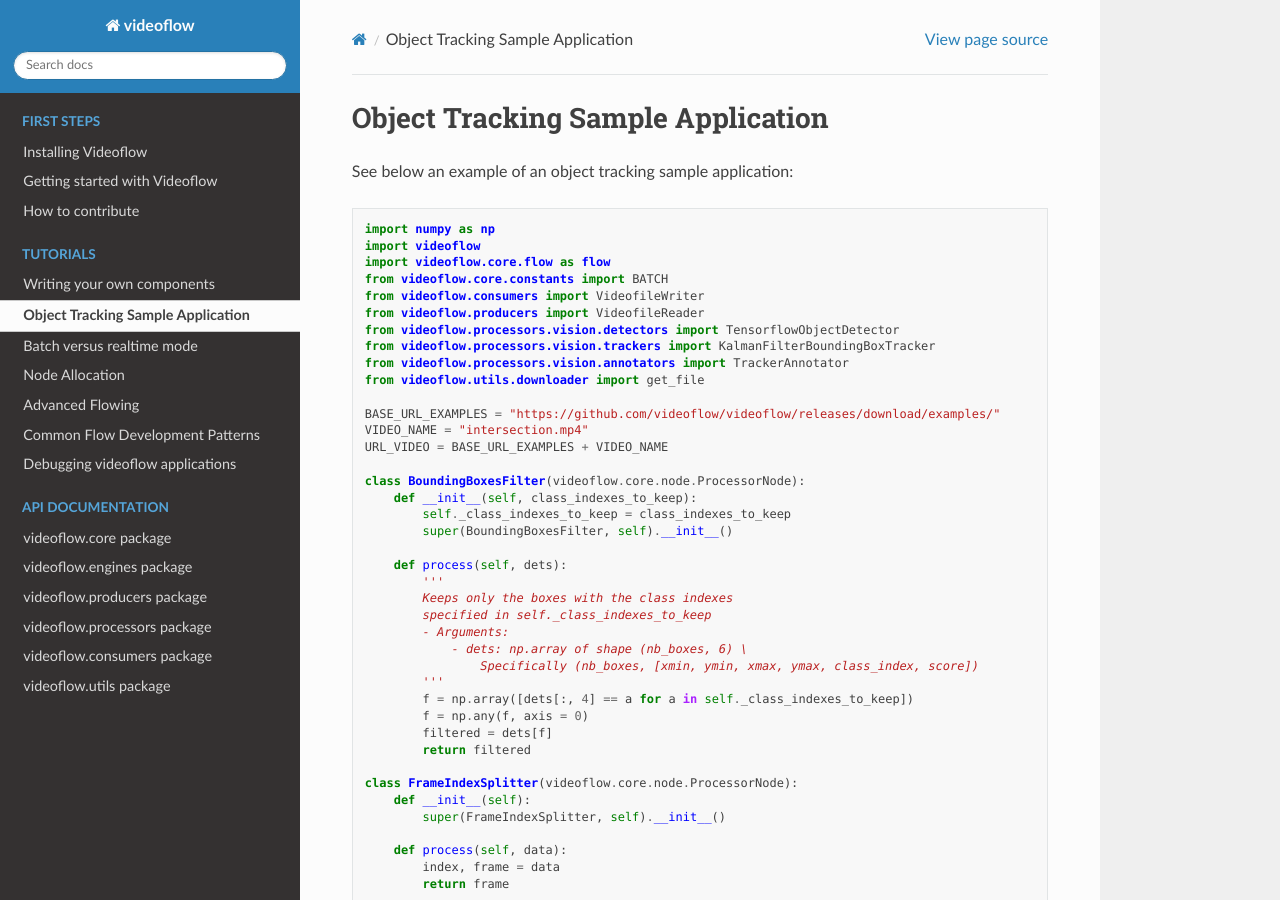
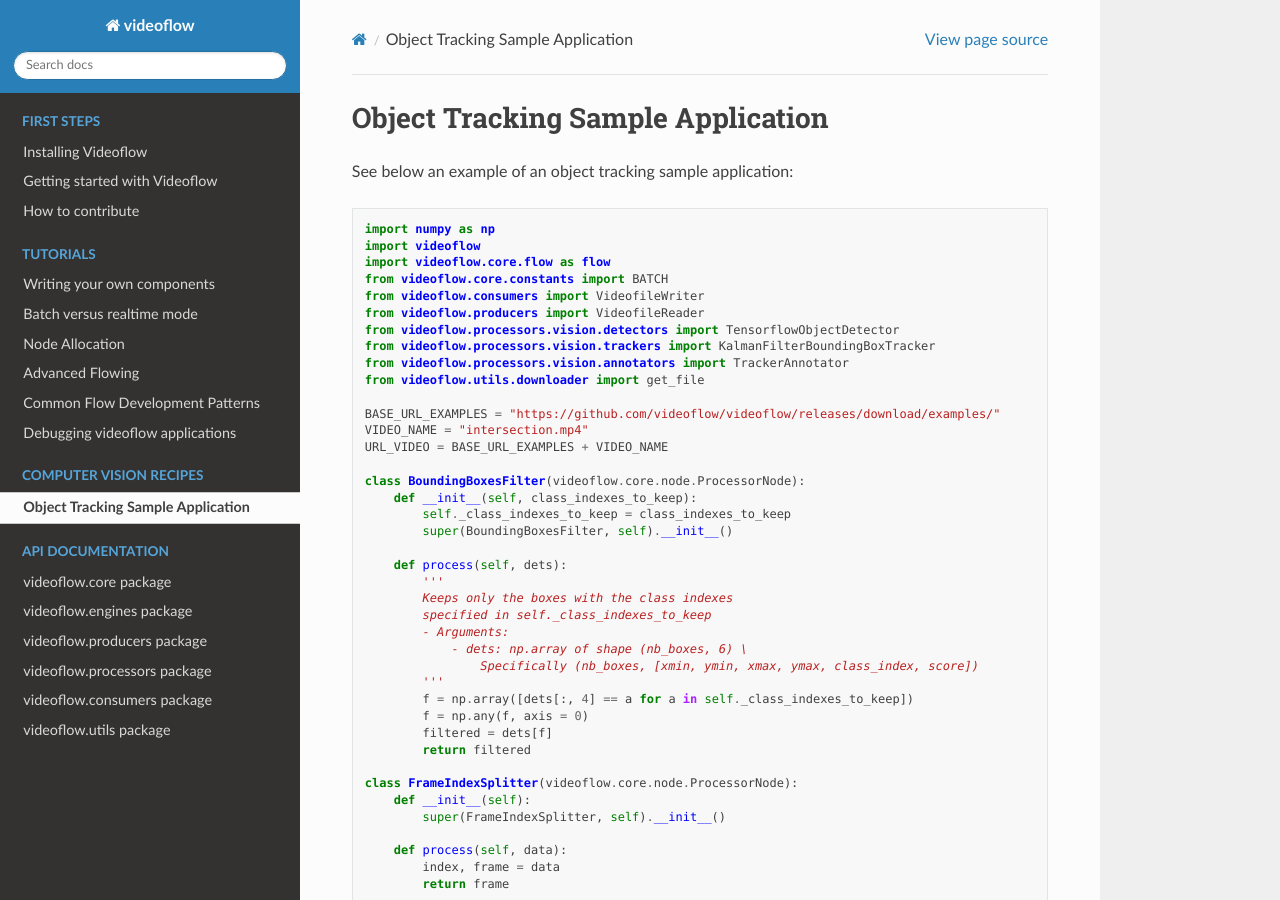
Before and after one commit to videoflow/videoflow, a Sphinx documentation site: the page built from docs/source/computer-vision-recipes/object-tracking-sample-application.rst, in a window 1280 px wide and 900 px high. Built offline with Sphinx 7.4.7 and the Read the Docs theme 2.0.0, drawn with Linux system fonts in a browser that asks for light colours; pages that are not in the unit, such as notebooks, are missing from menus.

Commit message:
moved tracking sample tutorial to computer vision recipes

```diff
--- a/docs/source/index.rst
+++ b/docs/source/index.rst
@@ -42,6 +42,12 @@ Free and open source
     user-documentation/common-patterns
     user-documentation/debugging-flow-applications
 
+.. toctree::
+    :maxdepth: 2
+    :hidden:
+    :caption: Computer vision recipes
+
+    computer-vision-recipes/object-tracking-sample-application
 
 .. toctree::
     :maxdepth: 2
```
Also changed, not shown: docs/source/computer-vision-recipes/object-tracking-sample-application.rst (renamed from docs/source/user-documentation/object-tracking-sample-application.rst).
